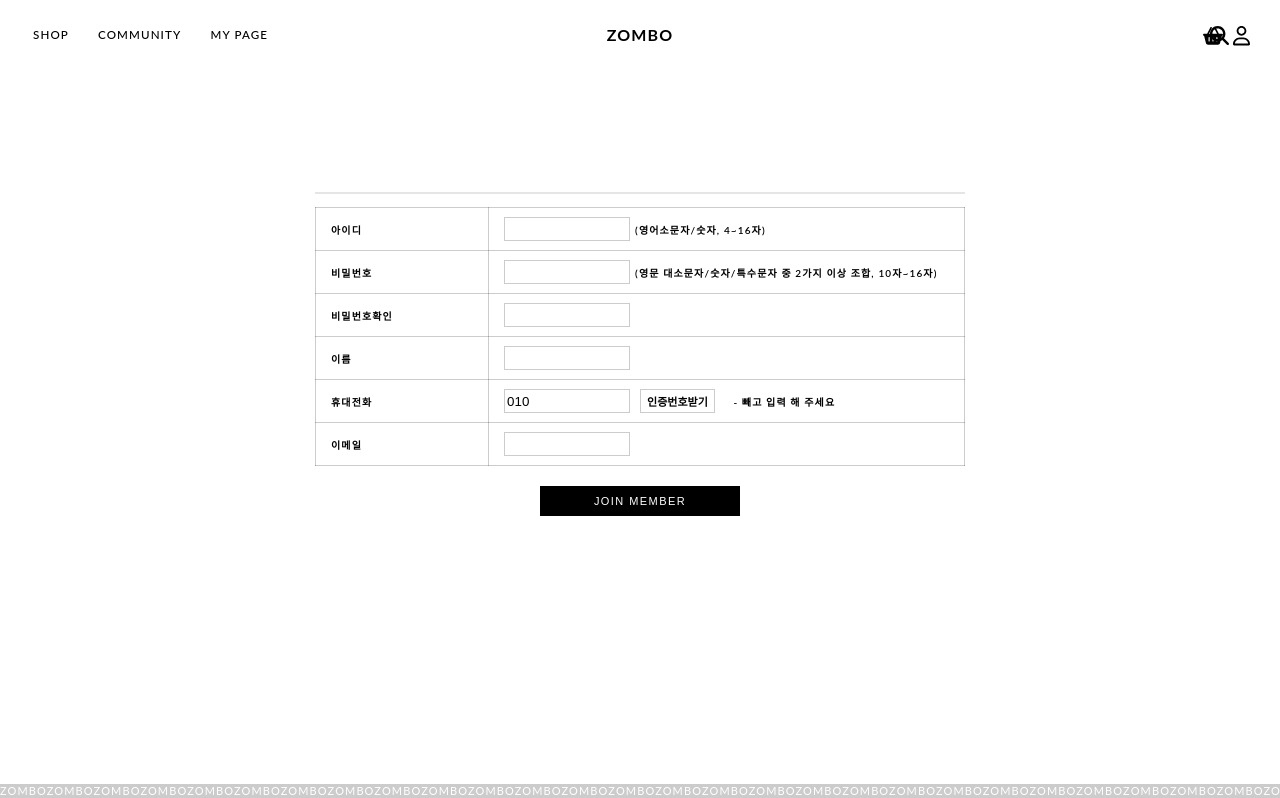
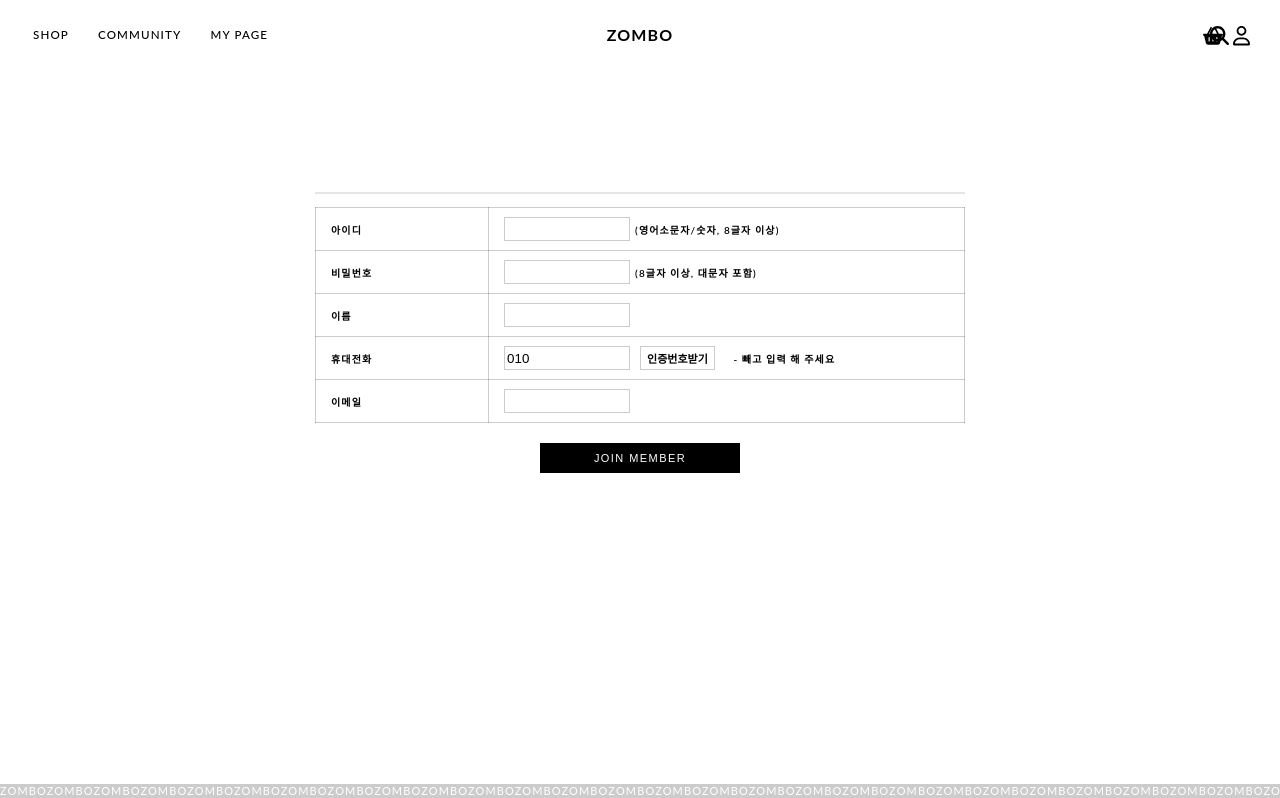
Before and after one commit to 1yoouoo/ShoppingMall, a React (Create React App) app in the folder Documents/shoppingmall/: page /signup in a window 1280 px wide. Shown: the top 798 px of the page. Built offline with nearby package versions, Linux system fonts and the light colour scheme.

Commit message:
feat: 회원가입 api

```diff
--- a/Documents/shoppingmall/src/API/Api.js
+++ b/Documents/shoppingmall/src/API/Api.js
@@ -28,7 +28,6 @@ const API = {
     } else {
       console.log("error", data?.status);
     }
-    console.log(data);
   },
 };
 
--- a/Documents/shoppingmall/src/App.scss
+++ b/Documents/shoppingmall/src/App.scss
@@ -537,7 +537,7 @@
           }
         }
       }
-      :nth-child(5) {
+      :nth-child(4) {
         button {
           margin: 0 10px;
           height: 24px;
--- a/Documents/shoppingmall/src/Containers/SignUpPage.js
+++ b/Documents/shoppingmall/src/Containers/SignUpPage.js
@@ -1,14 +1,15 @@
 import API from "../API/Api";
 import { useState } from "react";
 import StyledButton from "../Components/StyledButton";
+import { useNavigate } from "react-router-dom";
 
 const SignUpPage = () => {
+  const navigate = useNavigate();
   const [inputValue, setInputValue] = useState({
     login_id: "",
     password: "",
-    password_check: "",
+    name: "",
     phone_number: "010",
-    name: "",
     email: "",
   });
   const onChangeValue = (e) => {
@@ -25,11 +26,17 @@ const SignUpPage = () => {
     API.signup(
       inputValue.login_id,
       inputValue.password,
+      inputValue.name,
       inputValue.phone_number,
-      inputValue.name,
       inputValue.email
     ).then((data) => {
-      console.log(data);
+      console.log(data.data);
+      if (data.data.validate === null) {
+        alert(data.data.error?.message);
+      } else {
+        alert("회원가입 성공 !");
+        navigate("/signin");
+      }
     });
   };
 
@@ -48,7 +55,7 @@ const SignUpPage = () => {
                   onChange={onChangeValue}
                   value={inputValue.login_id}
                 />
-                <span>(영어소문자/숫자, 4~16자)</span>
+                <span>(영어소문자/숫자, 8글자 이상)</span>
               </td>
             </tr>
             {/* 비밀번호 */}
@@ -60,22 +67,10 @@ const SignUpPage = () => {
                   onChange={onChangeValue}
                   value={inputValue.password}
                 />
-                <span>
-                  (영문 대소문자/숫자/특수문자 중 2가지 이상 조합, 10자~16자)
-                </span>
+                <span>(8글자 이상, 대문자 포함)</span>
               </td>
             </tr>
-            {/* 비밀번호 확인 */}
-            <tr>
-              <td>비밀번호확인</td>
-              <td>
-                <input
-                  name="password_check"
-                  onChange={onChangeValue}
-                  value={inputValue.password_check}
-                />
-              </td>
-            </tr>
+
             {/* 이름 */}
             <tr>
               <td>이름</td>
```
